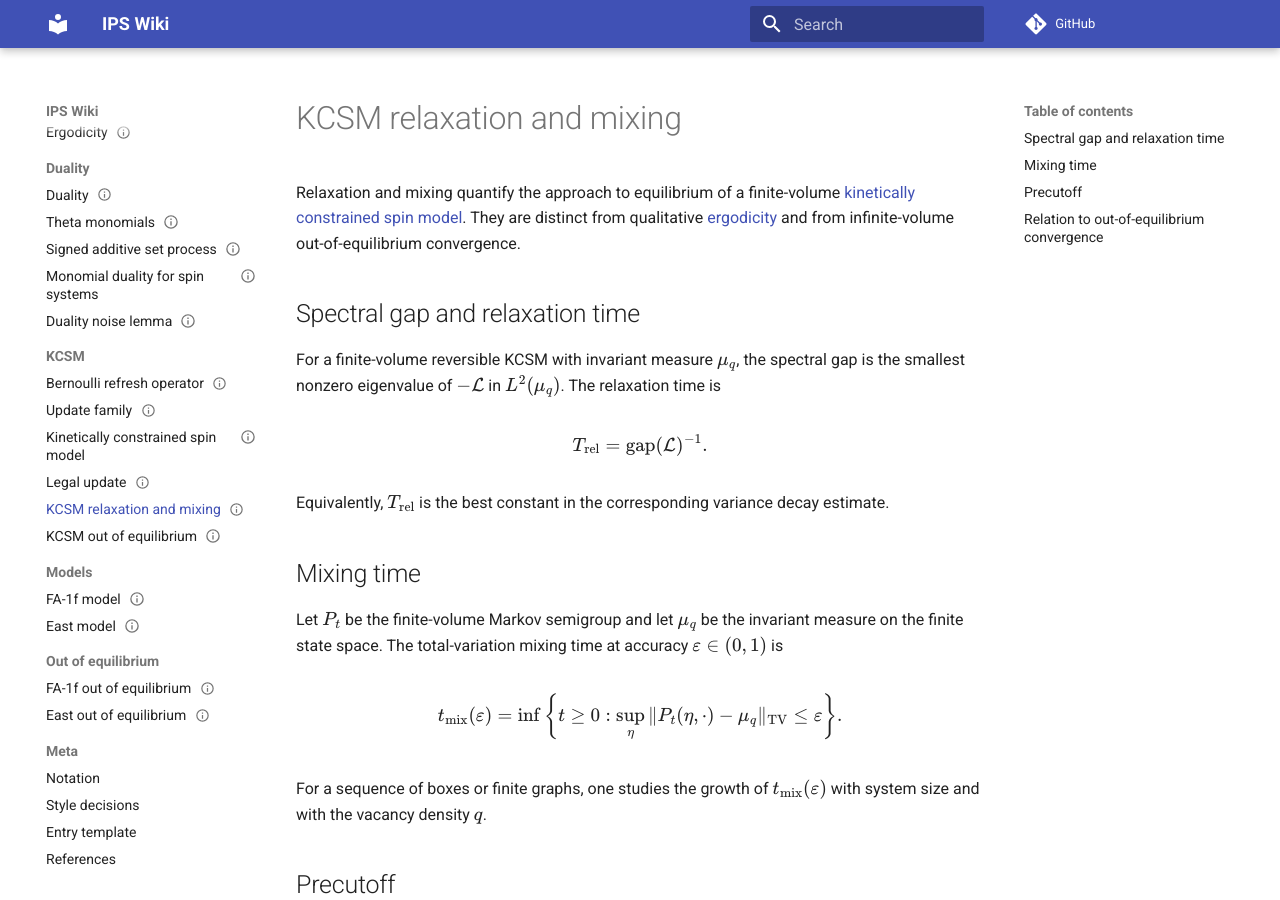
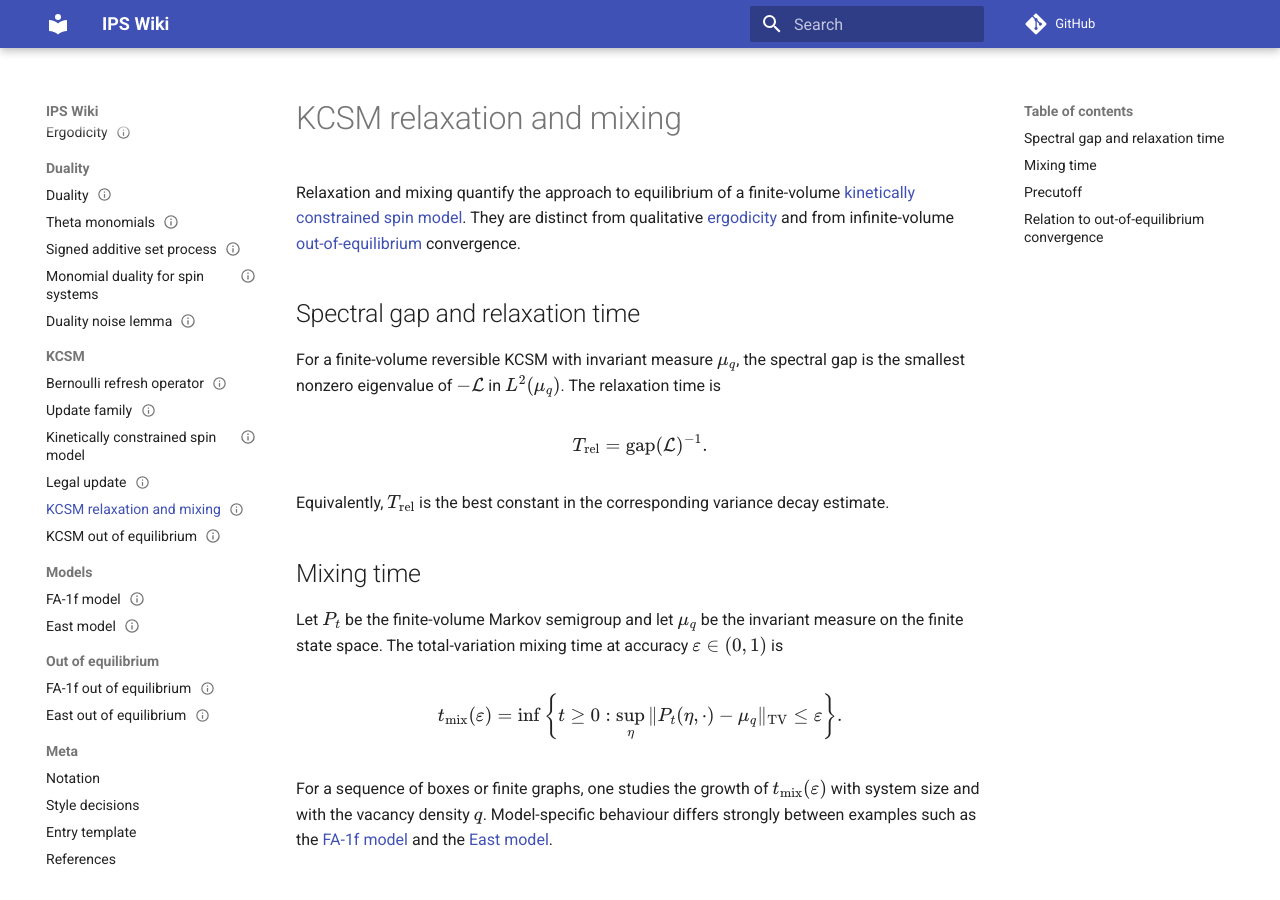
Before and after one commit to maciejgluchowski86-beep/ips-wiki, an MkDocs documentation site: the page built from docs/entries/kcsm-relaxation-and-mixing.md, in a window 1280 px wide and 900 px high. Built offline with MkDocs 1.6.1 and Material for MkDocs 9.7.7, drawn with Linux system fonts in a browser that asks for light colours; comment, search, counter and statistics services are not loaded.

Commit message:
Improve KCSM relaxation entry links

```diff
--- a/docs/entries/kcsm-relaxation-and-mixing.md
+++ b/docs/entries/kcsm-relaxation-and-mixing.md
@@ -9,7 +9,7 @@ tags:
 
 # KCSM relaxation and mixing
 
-Relaxation and mixing quantify the approach to equilibrium of a finite-volume [kinetically constrained spin model](kinetically-constrained-spin-model.md). They are distinct from qualitative [ergodicity](ergodicity.md) and from infinite-volume out-of-equilibrium convergence.
+Relaxation and mixing quantify the approach to equilibrium of a finite-volume [kinetically constrained spin model](kinetically-constrained-spin-model.md). They are distinct from qualitative [ergodicity](ergodicity.md) and from infinite-volume [out-of-equilibrium](kcsm-out-of-equilibrium.md) convergence.
 
 ## Spectral gap and relaxation time
 
@@ -33,7 +33,7 @@ t_{\mathrm{mix}}(\varepsilon)
 \right\}.
 $$
 
-For a sequence of boxes or finite graphs, one studies the growth of \(t_{\mathrm{mix}}(\varepsilon)\) with system size and with the vacancy density \(q\).
+For a sequence of boxes or finite graphs, one studies the growth of \(t_{\mathrm{mix}}(\varepsilon)\) with system size and with the vacancy density \(q\). Model-specific behaviour differs strongly between examples such as the [FA-1f model](fa-1f-model.md) and the [East model](east-model.md).
 
 ## Precutoff
 
```
